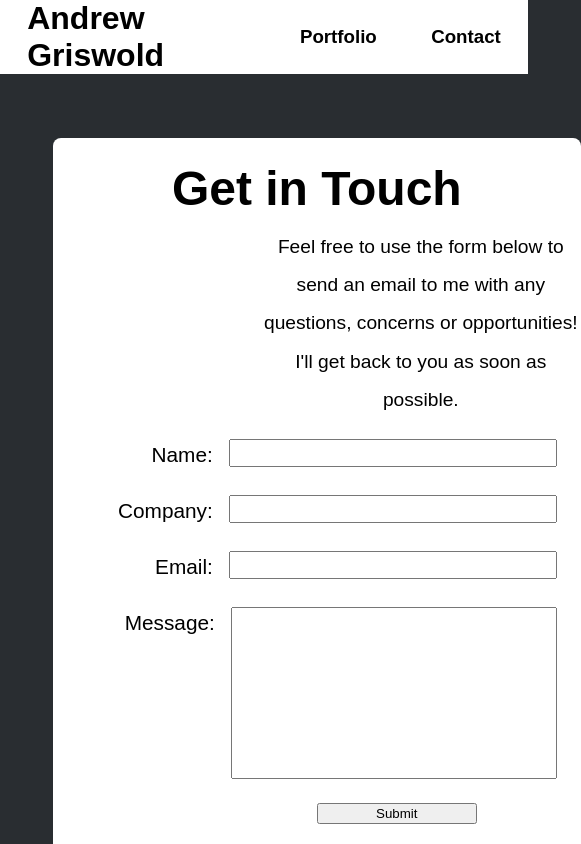
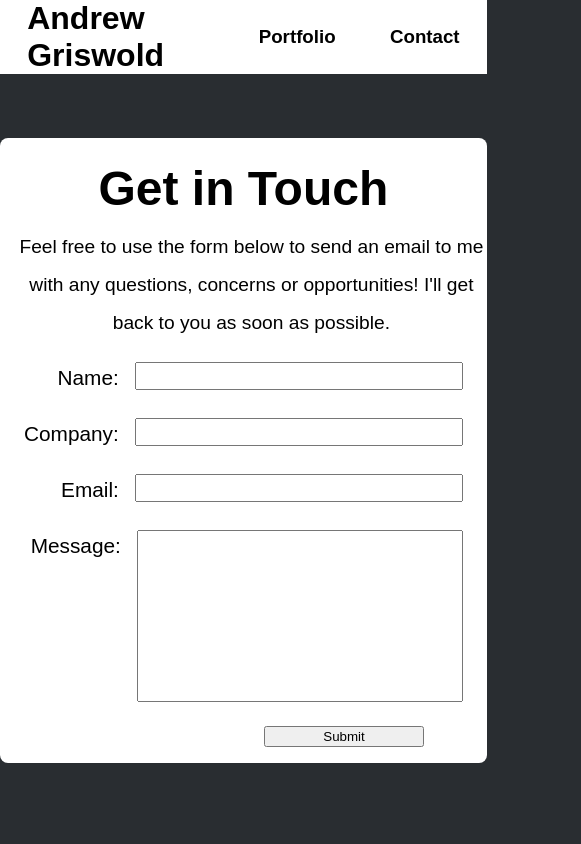
Before and after one commit to ThaGrza/portfolio, a React (Create React App) app: page /contact in a window 390 px wide. Shown: the top 844 px of the page, 581 px wide, since content can reach past the window. Built offline with nearby package versions, Linux system fonts and the light colour scheme.

Commit message:
css for homepage/contact mobile

```diff
--- a/src/components/pages/Contact/index.css
+++ b/src/components/pages/Contact/index.css
@@ -1,35 +1,40 @@
 .contact-container{
+  display: flex;
   min-height: 100vh;
   position: relative;
-  display: flex;
-  width: 80%;
 }
 
+.contact-image{
+  height: 50%;
+  float: right;
+}
 
 .form-container{
+  width: 80%;
   background-color: #fff;
   margin-top: 4rem;
   padding-top: 1rem;
-  /* width: 80rem; */
   border-radius: 0.5rem;
   line-height: 2.4rem;
+  height: fit-content;
+  width: fit-content;
 }
 
 #contact-form{
+  float: left;
   padding: 0 1.5rem 1rem 1.5rem;
   font-size: 1.3rem;
   font-family: sans-serif;
   display: grid;
   grid-gap: 1.5rem;
-  /* background-color: grey; */
 }
 
 .contact-intro{
+  margin-left: 1rem;
   font-size: 1.2rem;
-  margin-left: 13rem;
-  /* width: 50rem; */
   text-align: center;
 }
+
 .contact-header{
   margin-top: 1rem;
   text-align: center;
@@ -41,9 +46,8 @@ label{
   flex-direction: row;
   justify-content: flex-end;
   text-align: right;
-  width: 30rem;
+  /* width: 30rem; */
   line-height: 2rem;
-  /* margin-bottom: .5rem; */
 }
 
 input, textarea{
--- a/src/components/pages/Contact/index.js
+++ b/src/components/pages/Contact/index.js
@@ -2,6 +2,7 @@ import React from "react";
 import Axios from "axios";
 import "./index.css";
 import Footer from "../../Footer/index";
+
 
 class ContactForm extends React.Component {
   constructor(props){
--- a/src/components/pages/Homepage/index.css
+++ b/src/components/pages/Homepage/index.css
@@ -1,5 +1,6 @@
 .homepage-container{
   display: flex;
+  min-height: 100vh;
   margin-top: 4rem;
   position: relative;
   width: 80%;
@@ -17,6 +18,7 @@
   font-display: block;
   text-indent: 5rem;
   line-height: 2.4rem;
+  height: fit-content;
 }
 
 .profile-pic {
```
